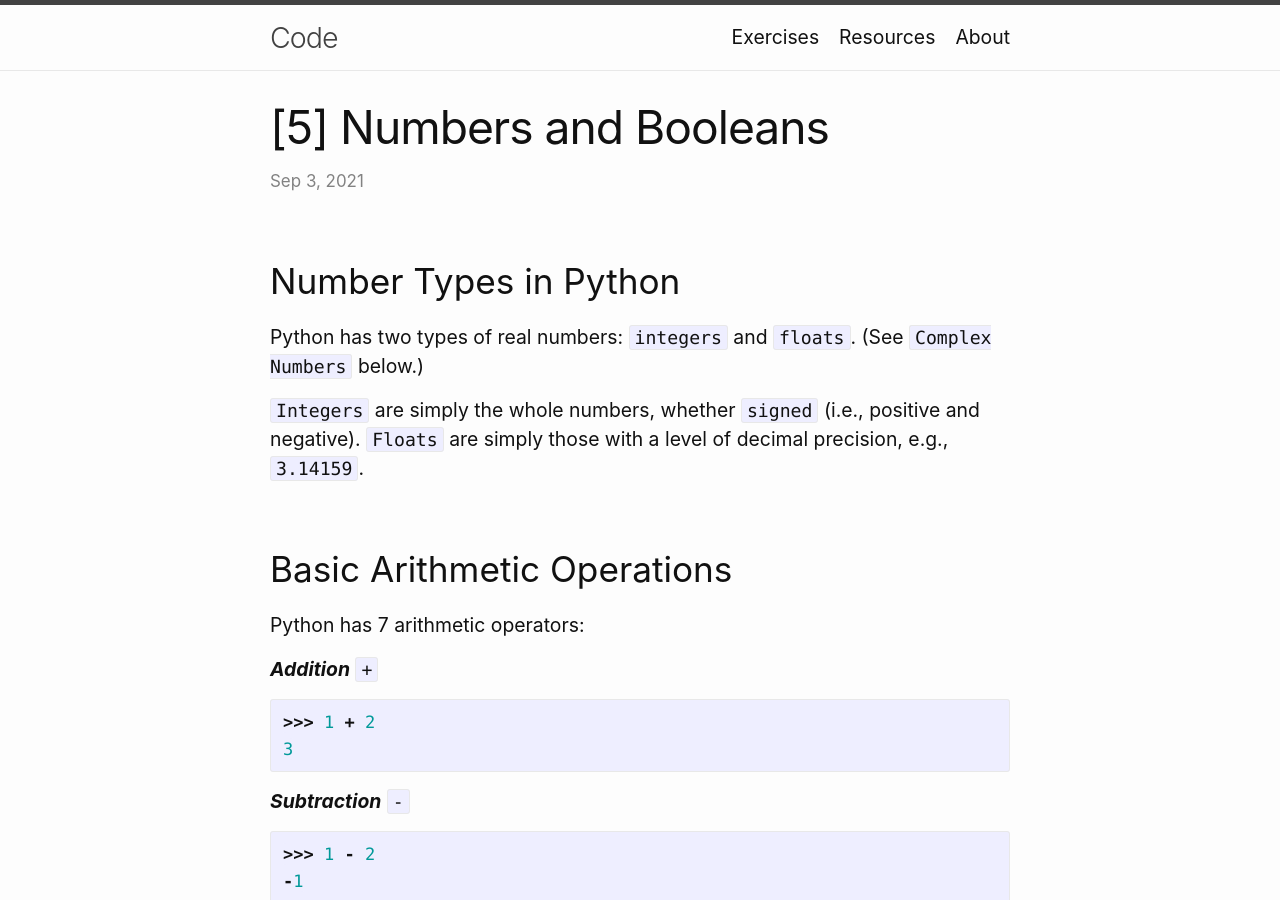
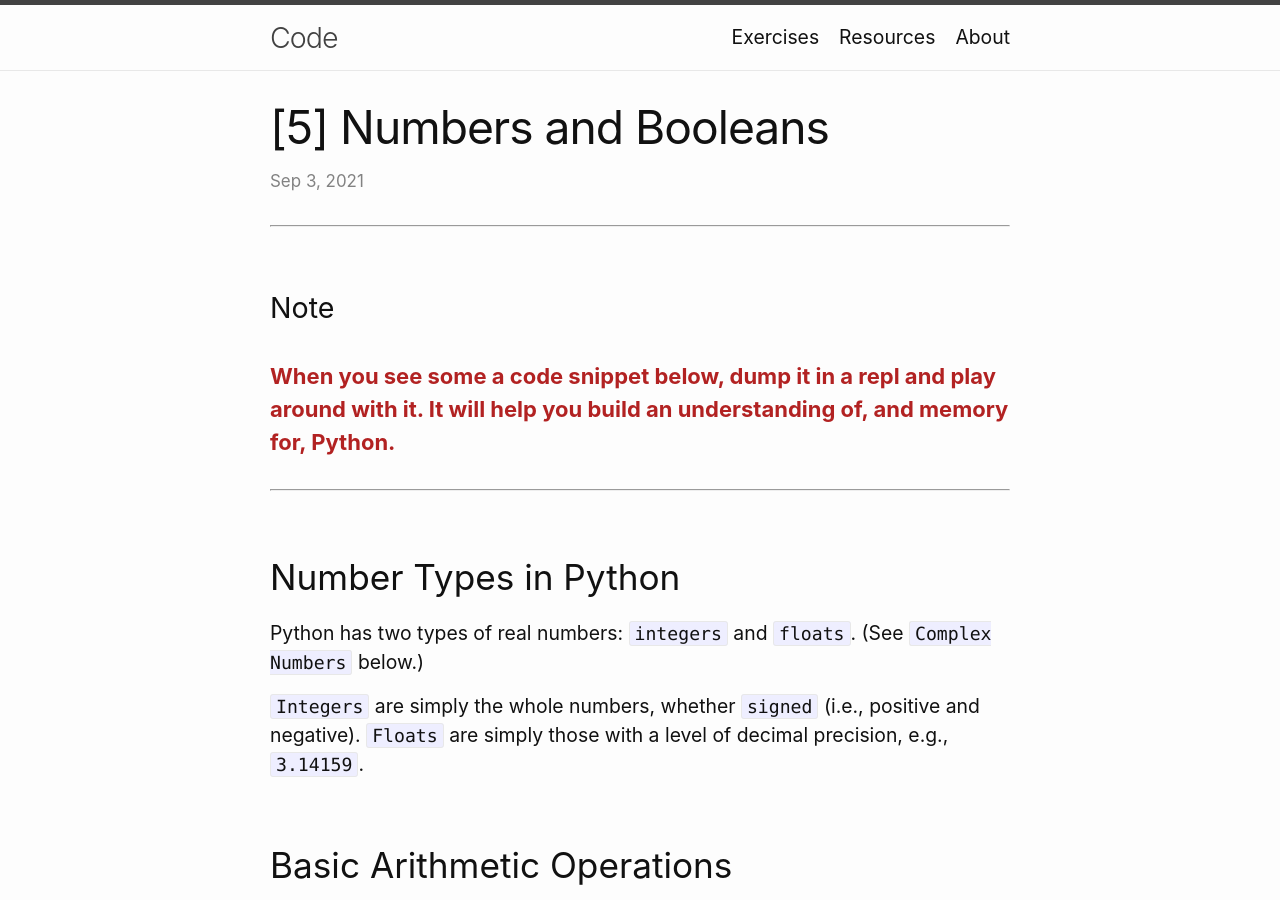
Before and after one commit to multum-non-multa/code, a Jekyll site: the page built from _posts/2021-09-03-numbers-conversion-etc.md, in a window 1280 px wide and 900 px high. Built offline with Jekyll 4.4.1, drawn with Linux system fonts in a browser that asks for light colours.

Commit message:
add note at top

```diff
--- a/_posts/2021-09-03-numbers-conversion-etc.md
+++ b/_posts/2021-09-03-numbers-conversion-etc.md
@@ -3,6 +3,13 @@ layout: post
 title: "[5] Numbers and Booleans"
 ---
 
+---
+
+### Note
+
+<h4 style="color:firebrick;font-weight:bold">When you see some a code snippet below, dump it in a repl and play around with it.  It will help you build an understanding of, and memory for, Python.</h4>
+
+---
 
 ## Number Types in Python
 
```
Also changed, not shown: _posts/2021-08-31-variables-string-methods-functions.md (+1 -1 lines), _posts/2021-09-04-using-work-bench-freatures.md (+7 -0 lines), _posts/2021-09-06-conversion-math-module-etc.md (+6 -0 lines), 1 other file.
